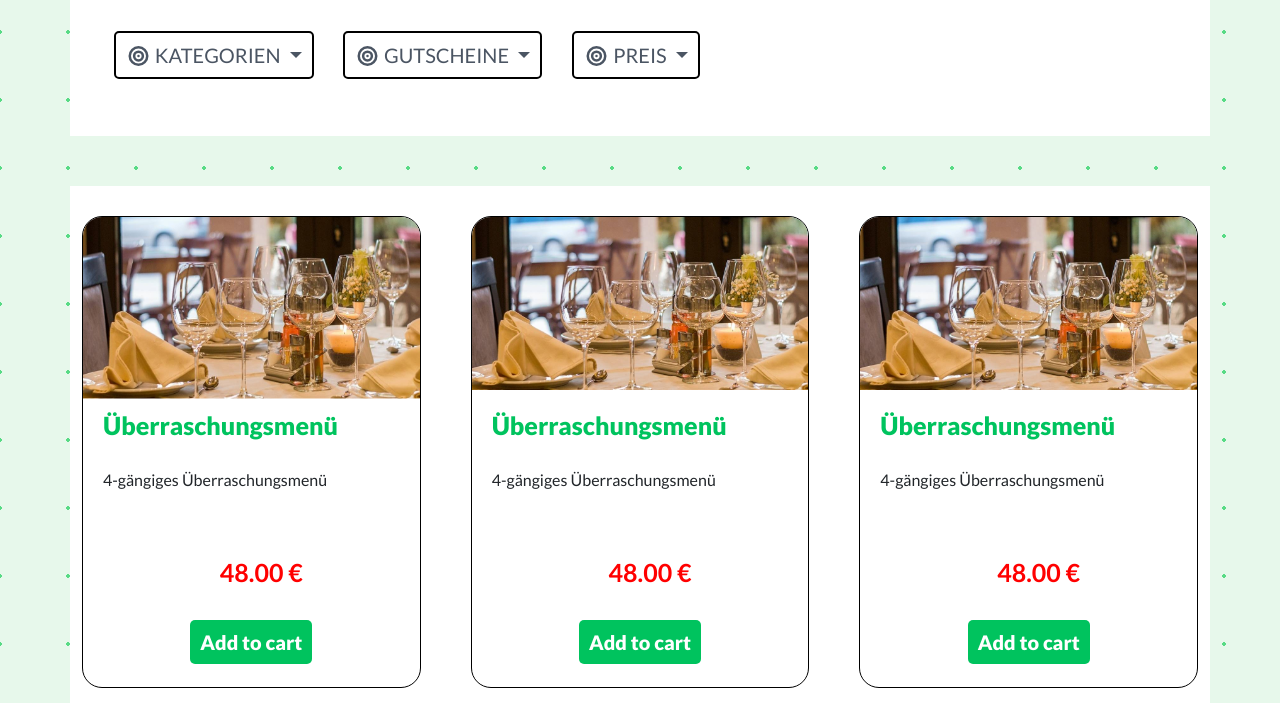
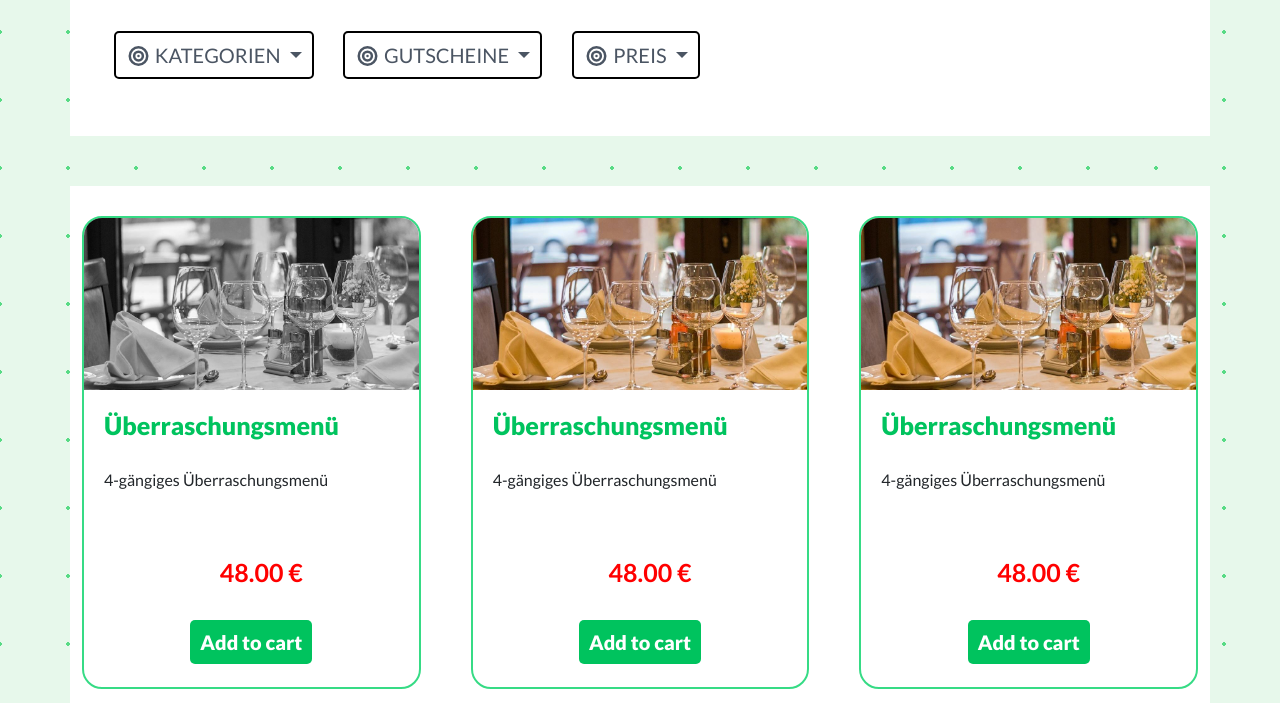
Before and after one commit to AlexEssam/Tafelspitz, a plain HTML site: page gutschein.html in a window 1280 px wide. In both pictures the pointer is over the picture 251 px from the left and 883 px from the top of the page. Shown: the part 580-1283 px from the top of the page. Drawn offline with nearby package versions, Linux system fonts and the light colour scheme.

Commit message:
Update main.css

```diff
--- a/css/main.css
+++ b/css/main.css
@@ -498,17 +498,14 @@ input[type=text] , [type=email], [type=tel], select, textarea {
     border-radius: 20px;
     overflow: hidden;
     padding-bottom: 30px;
-    border: 1px solid black;
+    border: 2px solid var(--primary-color);
 }
 .gutschein-photo .box img {
     max-width: 100%;
     border-radius: 5px 5px 0 0;
 }
 .gutschein-photo .box img:hover {
-    transform: scaleY(1.1);
-    transition: all .4s ease-in-out;
-    object-fit: cover;
-    object-position: top;
+   filter: grayscale();
 }
 .gutschein-photo .box h1 {
     color: var(--primary-color-deep);
```
